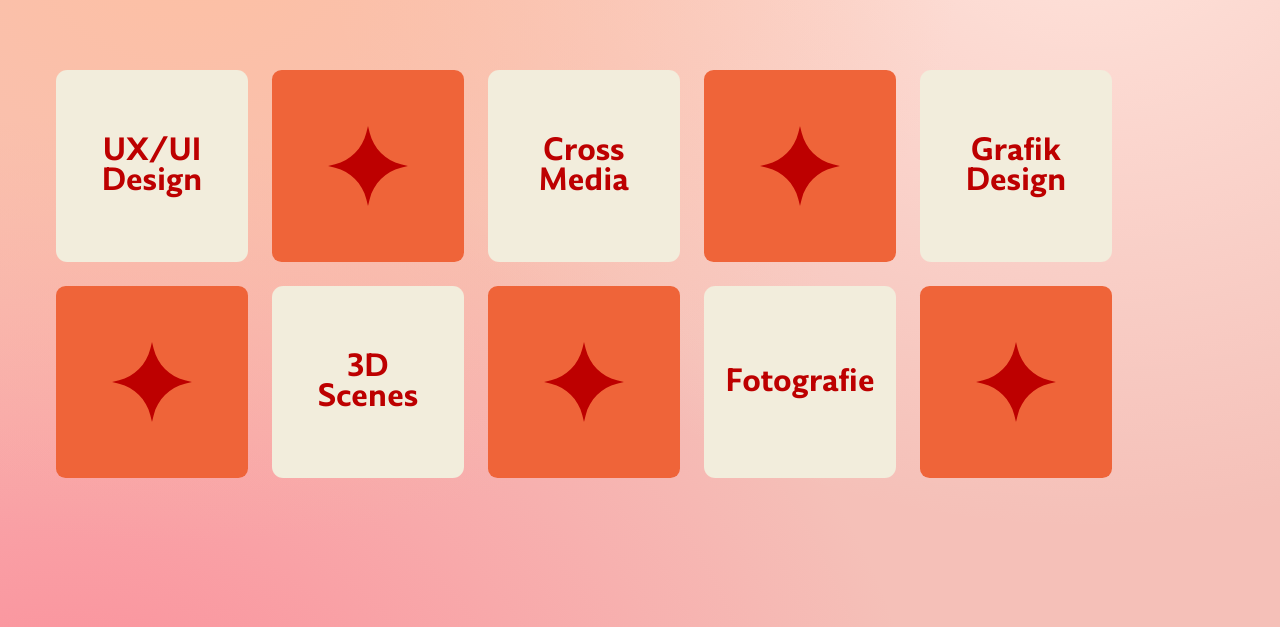
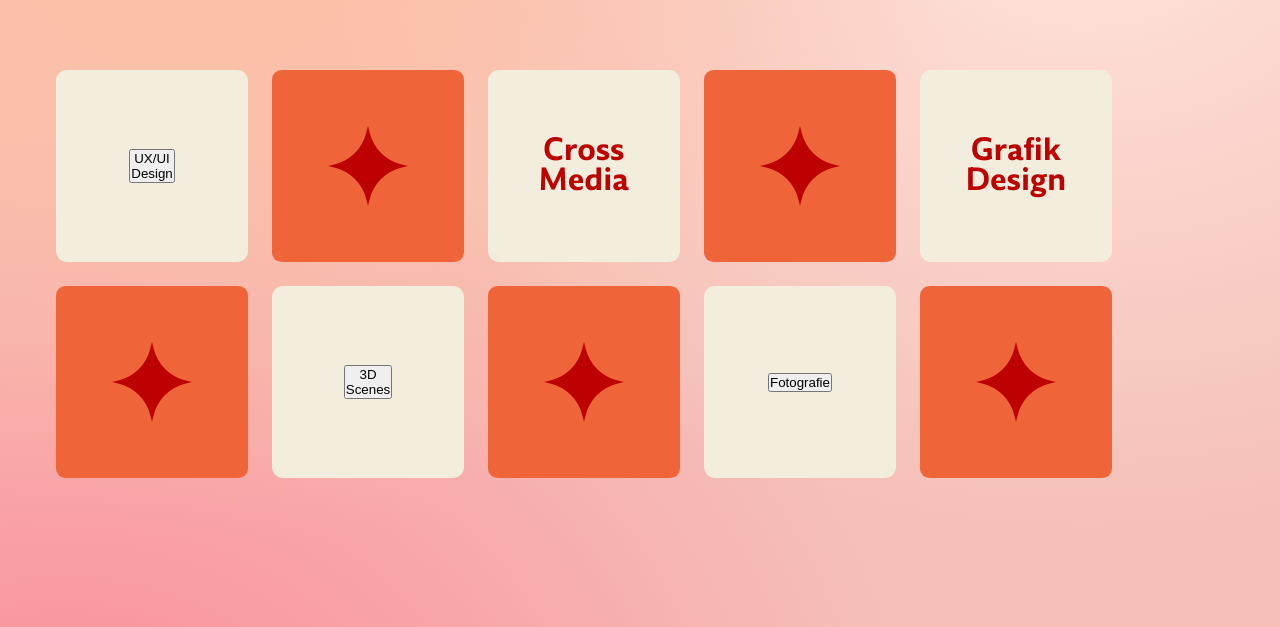
Before and after one commit to IU-Webprogrammierung/2026-09-website-hghouich, a plain HTML site: page projects.html in a window 1280 px wide. Shown: the part 161-788 px from the top of the page. Drawn offline with Linux system fonts and the light colour scheme.

Commit message:
fix: replace dead modal links with buttons in projects

```diff
--- a/projects.html
+++ b/projects.html
@@ -15,8 +15,8 @@
   <header class="site-header"></header>
   <main class="wrapper">
     <ul class="projects-grid">
-      <li class="discipline" onclick="openModal('modal-uxui')"><a href="#"
-          onclick="event.preventDefault() ; openModal('modal-uxui')">UX/UI <br> Design</a></li>
+      <li class="discipline"><button type="button" onclick="openModal('modal-uxui')">UX/UI <br>
+          Design</button></li>
       <li class="tile-deco"> <img src="assets/decor-elements/Desktop/Star 16.svg" class="star-tile" aria-hidden="true">
       </li>
       <li class="discipline">Cross <br> Media</li>
@@ -25,12 +25,11 @@
       <li class="discipline"> Grafik <br> Design</li>
       <li class="tile-deco"> <img src="assets/decor-elements/Desktop/Star 16.svg" class="star-tile" aria-hidden="true">
       </li>
-      <li class="discipline" onclick="openModal('modal-3d')"><a href="#"
-          onclick="event.preventDefault() ; openModal('modal-3d')">3D <br> Scenes</a></li>
+      <li class="discipline"><button type="button" onclick="openModal('modal-3d')">3D <br>
+          Scenes</button></li>
       <li class="tile-deco"> <img src="assets/decor-elements/Desktop/Star 16.svg" class="star-tile" aria-hidden="true">
       </li>
-      <li class="discipline" onclick="openModal('modal-fotografie')"><a href="#"
-          onclick="event.preventDefault() ; openModal('modal-fotografie')">Fotografie</a></li>
+      <li class="discipline"><button type="button" onclick="openModal('modal-fotografie')">Fotografie</button></li>
       <li class="tile-deco-ipad"> <img src="assets/decor-elements/Desktop/Star 16.svg" class="star-tile"
           aria-hidden="true"></li>
     </ul>
```
